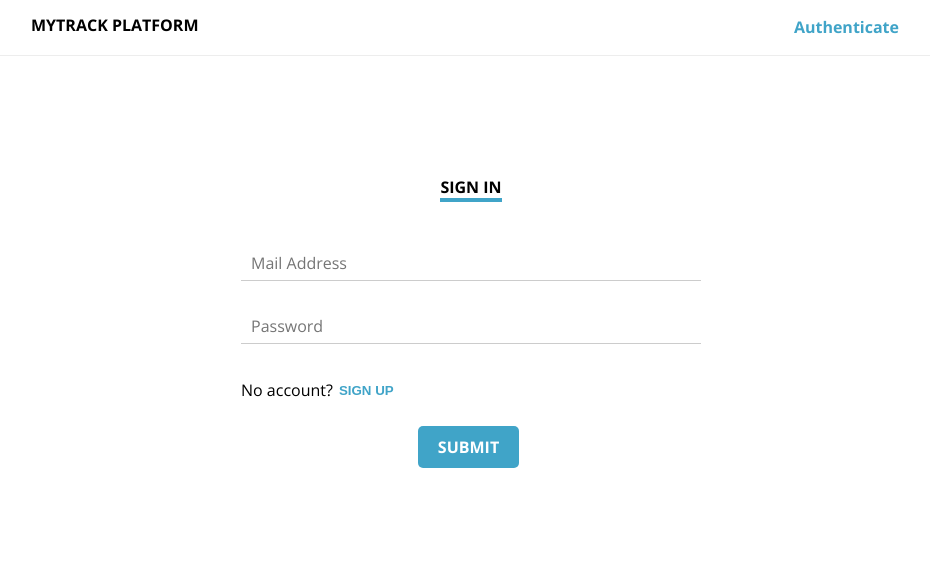
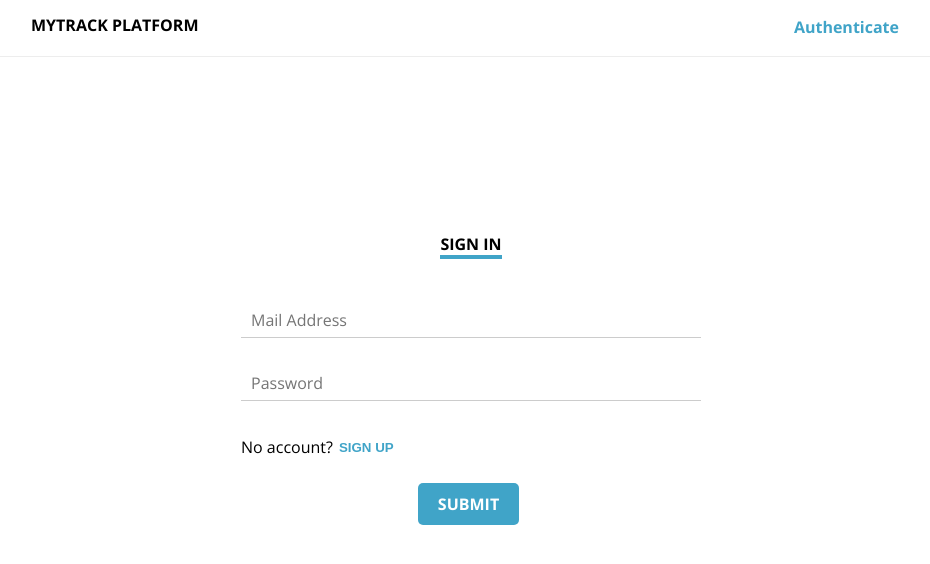
Before and after one commit to meyerju/addiction_thesis, a React app: page /auth in a window 1280 px wide. Shown: the top 564 px of the page, without its empty margins (169-1099 px from the left). Built offline with nearby package versions, Linux system fonts and the light colour scheme.

Commit message:
repair layout padding

```diff
--- a/src/App.js
+++ b/src/App.js
@@ -38,9 +38,7 @@ class App extends Component {
 
     return (
       <div>
-        <Layout>
           {routes}
-        </Layout>
       </div>
     );
   }
--- a/src/components/Navigation/Toolbar/Toolbar.css
+++ b/src/components/Navigation/Toolbar/Toolbar.css
@@ -1,17 +1,12 @@
 .Toolbar {
     height: 56px;
-    width: 100%;
-    position: fixed;
-    top: 0;
-    left: 0;
     background-color: white;
     border-bottom: 1px solid #ededed;
-    display: flex;
     justify-content: space-between;
     align-items: center;
     padding: 0 15%;
-    box-sizing: border-box;
     z-index: 90;
+    display: flex;
 }
 
 .Toolbar nav {
--- a/src/components/Navigation/Toolbar/Toolbar.js
+++ b/src/components/Navigation/Toolbar/Toolbar.js
@@ -5,8 +5,8 @@ import Logo from '../../Logo/Logo';
 import NavigationItems from '../NavigationItems/NavigationItems';
 import DrawerToggle from '../SideDrawer/DrawerToggle/DrawerToggle';
 
-const toolbar = ( props ) => (
-    <header className={classes.Toolbar}>
+const toolbar = (props) => (
+    <div className={classes.Toolbar}>
         <DrawerToggle clicked={props.drawerToggleClicked} />
         <div className={classes.Logo}>
             <Logo />
@@ -14,7 +14,7 @@ const toolbar = ( props ) => (
         <nav className={classes.DesktopOnly}>
             <NavigationItems isAuthenticated={props.isAuth} />
         </nav>
-    </header>
+    </div>
 );
 
 export default toolbar;
--- a/src/containers/Patients/Patients.js
+++ b/src/containers/Patients/Patients.js
@@ -2,8 +2,6 @@ import React, { Component } from 'react';
 import { connect } from 'react-redux';
 
 import TitleBanner from "../../components/UI/TitleBanner/TitleBanner";
-import Page from "../../components/Layout/Page/Page";
-import Patient from '../../components/Patient/Patient';
 import axios from '../../axios-patients';
 import withErrorHandler from '../../hoc/withErrorHandler/withErrorHandler';
 import * as actions from '../../store/actions/index';
--- a/src/hoc/Layout/Layout.css
+++ b/src/hoc/Layout/Layout.css
@@ -1,4 +1,4 @@
 .Content {
-    margin-top: 72px;
+    margin-top: 56px;
     padding: 0 15%;
 }
```
